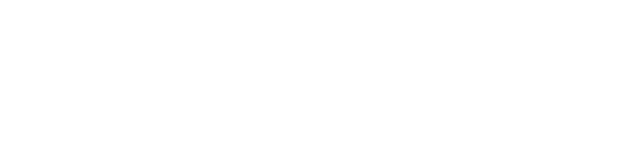
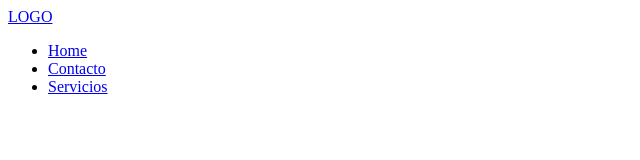
Before and after one commit to Baxone/ejercicio_1_git, a plain HTML site: page index.html in a window 1280 px wide. Shown: the whole page, without its empty margins (0-640 px from the left). Drawn offline with Linux system fonts and the light colour scheme.

Commit message:
menu montado en index solo maquetacion

```diff
--- a/index.html
+++ b/index.html
@@ -6,10 +6,25 @@
     <meta http-equiv="X-UA-Compatible" content="IE=edge">
     <meta name="viewport" content="width=device-width, initial-scale=1.0">
     <title>Ejercicio 1 git</title>
+    <link rel="stylesheet" href="css/style.css">
 </head>
 
 <body>
 
+    <header>
+        <nav class="container">
+            <div class="logo"><a href="/">LOGO</a></div>
+            <ul class="menu">
+                <li><a href="./index.html">Home</a></li>
+                <li><a href="./contacto.html">Contacto</a></li>
+                <li><a href="./servicios.html">Servicios</a></li>
+            </ul>
+        </nav>
+    </header>
+
+
+
+
 </body>
 
 </html>
```
